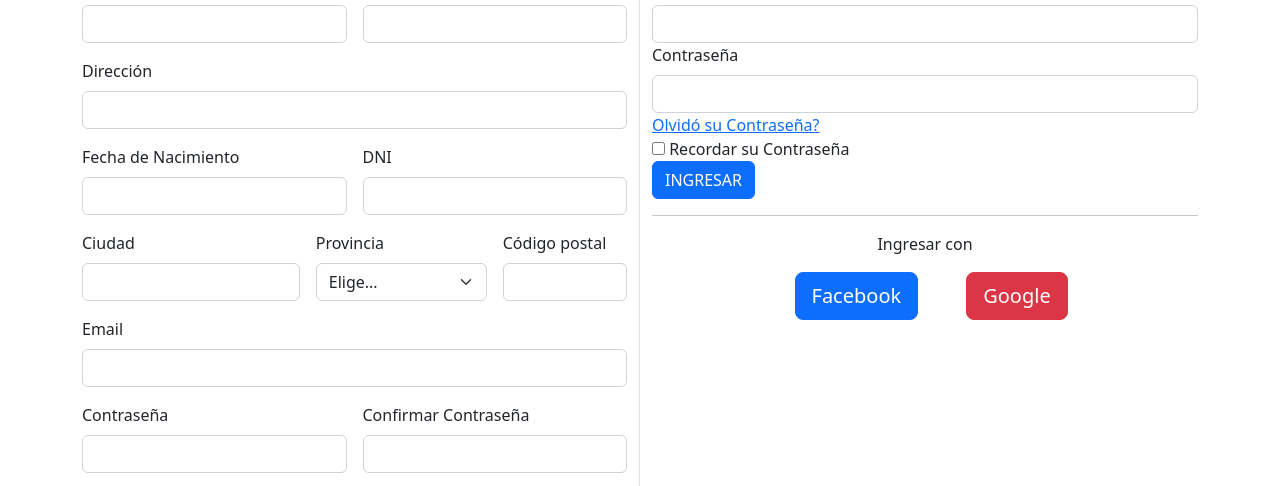
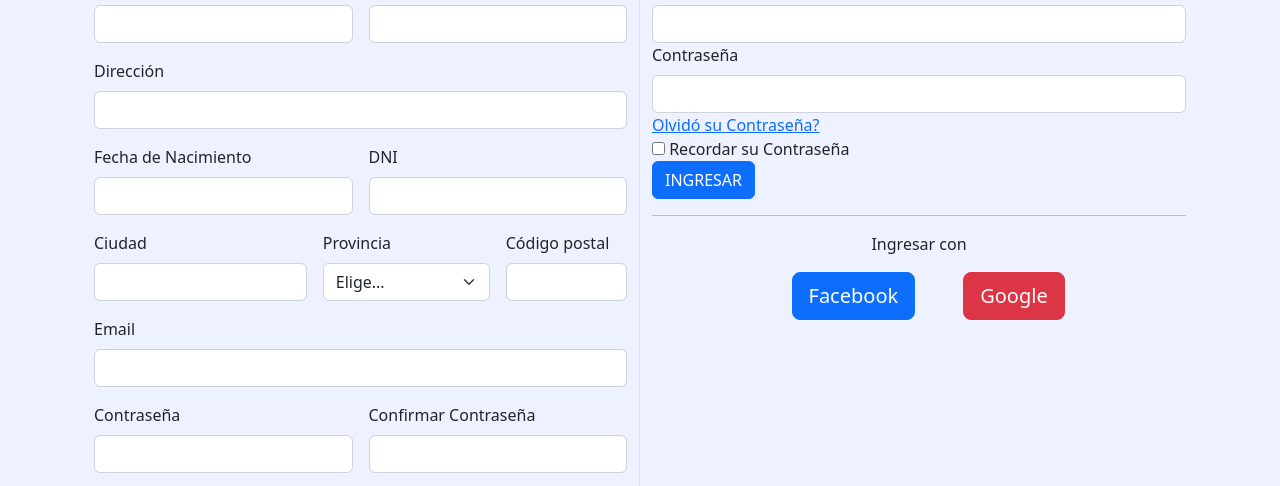
Before and after one commit to DaianaCarabetta/DaianaCarabetta-DaianaCarabetta-PreEntrega-2-DAIANA-CARABETTA, a plain HTML site: page pages/login_register.html in a window 1280 px wide. Shown: the part 271-757 px from the top of the page. Drawn offline with Linux system fonts and the light colour scheme; a web font is replaced by a local one.

Commit message:
Nuevos estilos

```diff
--- a/css/global.css
+++ b/css/global.css
@@ -1,3 +1,5 @@
+
+
 .header-container {
     background: url('../images/candies-7036390_1920.jpg'), #f07dea67;
     background-size: cover;
@@ -197,9 +199,16 @@
     width: 120px;
 }
 
-.section {
-    display: flex;
-    background-color: #EEF1FF;
+html, body {
+  height:100%;
+  width:100%;
+}
+
+section {
+  display: flex;
+  background: #EEF1FF;
+  height:100%;
+  width:100%;
 }
 
 .body-container {
--- a/pages/login_register.html
+++ b/pages/login_register.html
@@ -41,7 +41,7 @@
     </header>
     <section>
 
-        <div class="form-register-container">
+        <div class="container form-register-container">
               <div class="container">
                 <div class="row">
                   <div class="col-md-6 border-end">
```
